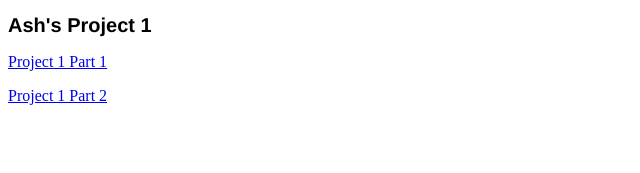
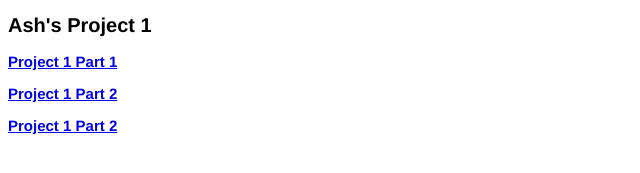
Before and after one commit to ashnorm/ashnorm.github.io, a plain HTML site: page index.html in a window 1280 px wide. Shown: the part 89-262 px from the top of the page, without its empty margins (0-640 px from the left). Drawn offline with Linux system fonts and the light colour scheme.

Commit message:
update index

```diff
--- a/index.html
+++ b/index.html
@@ -9,19 +9,21 @@
 			<div>
 				<p>
 				<a href="index.html"><img src="plant-logo3.jpg" alt="Plant Logo"></a>
-				<h1 style="font-family: Helvetica;font-size: 20px;"> Ash's Project 1</h1>
+				<h1 style="font-family: Helvetica;font-size: 20px;">Ash's Project 1</h1>
 				</p>
+
 				<p>
-				<a href="ashnorm_homework1.html">Project 1 Part 1</a>
+				<a href="ashnorm_homework1.html"><h2 style="font-family: Helvetica;font-size: 15px;">Project 1 Part 1</a>
 				</p>
+
 				<p>
-				<a href="part2.html">Project 1 Part 2 </a>
+				<a href="part2.html"><h2 style="font-family: Helvetica;font-size: 15px;">Project 1 Part 2</a>
+				</p>
+
+				<p>
+				<a href="homeworkpart3.html"><h2 style="font-family: Helvetica;font-size: 15px;">Project 1 Part 2</a>
 				</p>
 			</div>
 		</header>
 	</body>
 	</html>
-
-
-	<!--	<h2 style="font-family: Helvetica;font-size: 15px;"> -->
-</html>
```
